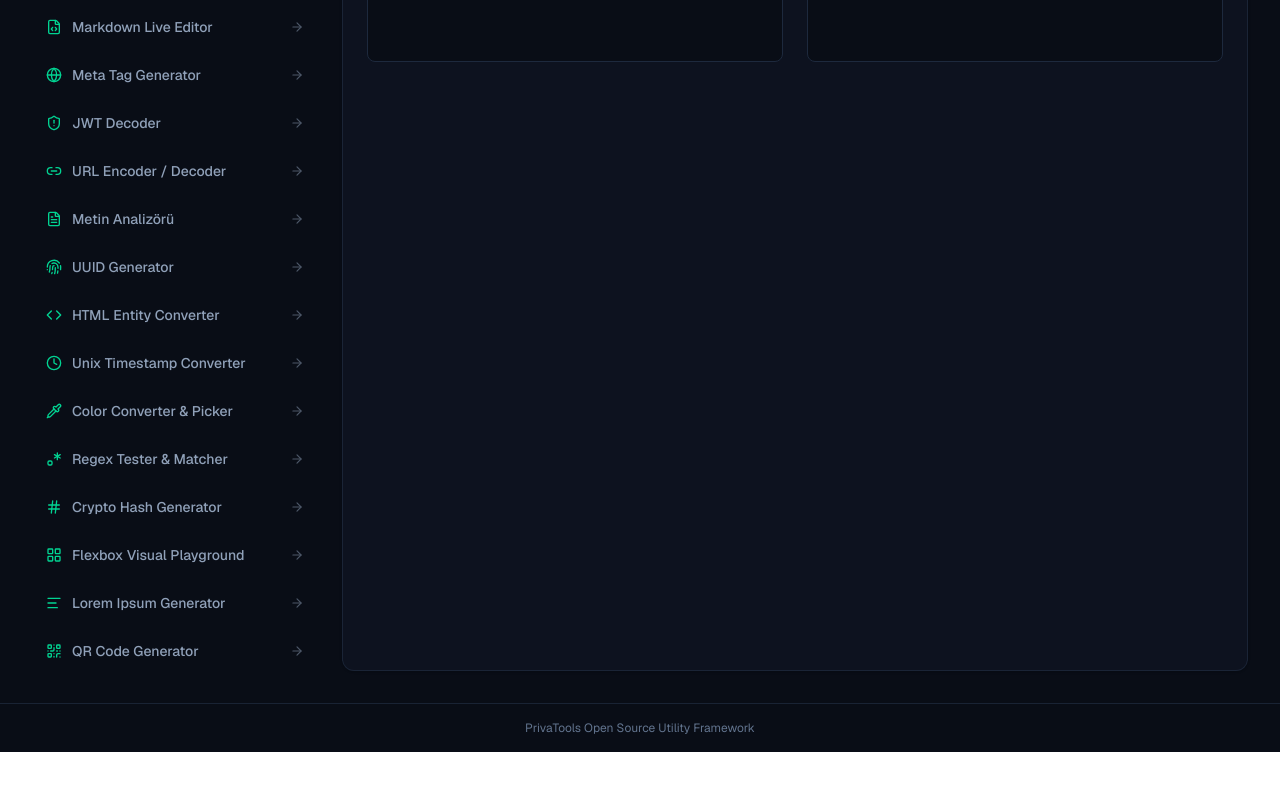
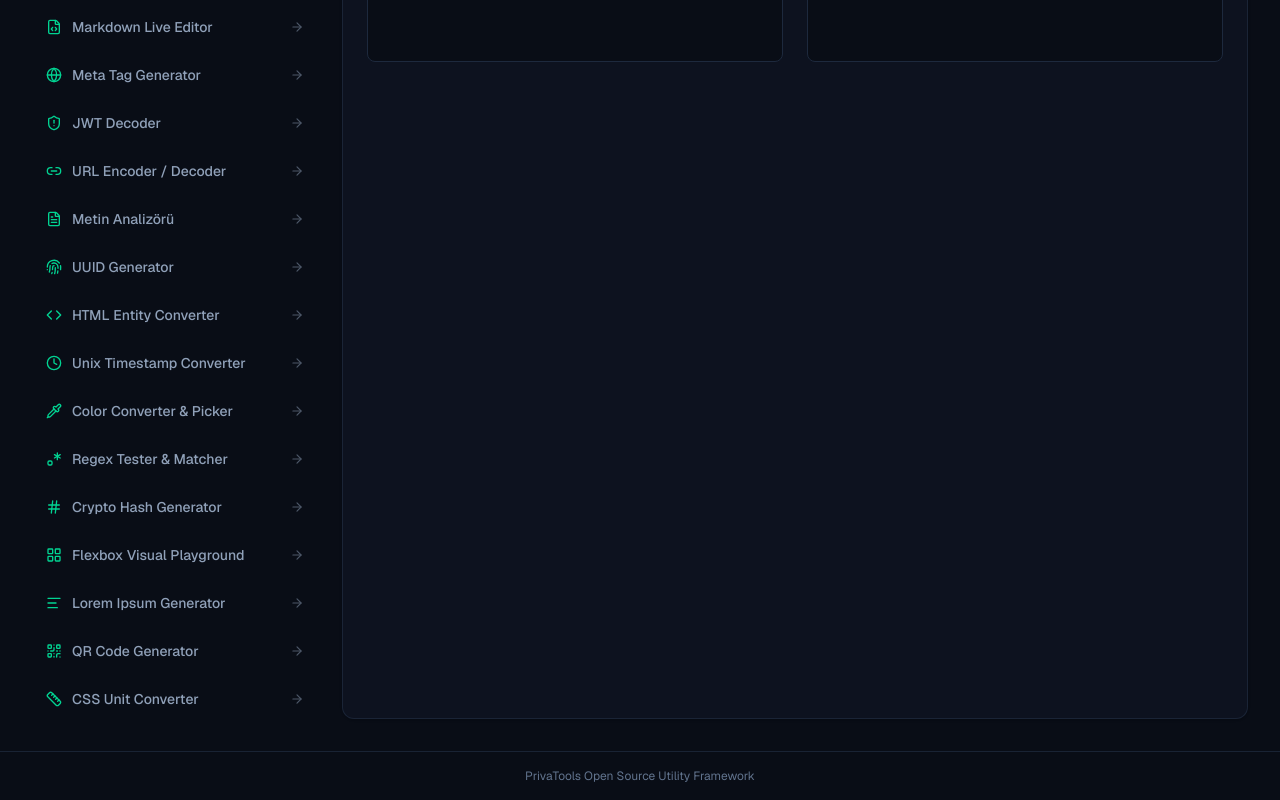
Before and after one commit to MuhammedEdev/privatools, a Next.js app: page / in a window 1280 px wide. Shown: the part 356-1156 px from the top of the page. Before the commit the page ends 1108 px from the top, so only its background shows below. Built offline with nearby package versions, Linux system fonts and the light colour scheme.

Commit message:
Add CssUnitConverter tool component (Tool #20)

```diff
--- a/src/app/page.tsx
+++ b/src/app/page.tsx
@@ -21,10 +21,11 @@ import {
   LayoutGrid,
   AlignLeft,
   QrCode,
+  Ruler,
   ArrowRight
 } from "lucide-react";
 
-// Tüm Modüler Bileşenler (Artık Hepsi Modüler!)
+// Tüm Modüler Bileşenler (Artık 20 Araç!)
 import ImageCompressor from "@/components/tools/ImageCompressor";
 import PasswordGenerator from "@/components/tools/PasswordGenerator";
 import JwtDecoder from "@/components/tools/JwtDecoder";
@@ -44,9 +45,10 @@ import HtmlEntityConverter from "@/components/tools/HtmlEntityConverter";
 import UnixTimestampConverter from "@/components/tools/UnixTimestampConverter";
 import RegexTester from "@/components/tools/RegexTester";
 import LoremIpsumGenerator from "@/components/tools/LoremIpsumGenerator";
+import CssUnitConverter from "@/components/tools/CssUnitConverter";
 
 export default function Home() {
-  const [activeTab, setActiveTab] = useState<"compressor" | "password" | "shadow" | "json" | "base64" | "markdown" | "meta" | "jwt" | "url" | "text" | "uuid" | "html" | "timestamp" | "color" | "regex" | "hash" | "flexbox" | "lorem" | "qr">("compressor");
+  const [activeTab, setActiveTab] = useState<"compressor" | "password" | "shadow" | "json" | "base64" | "markdown" | "meta" | "jwt" | "url" | "text" | "uuid" | "html" | "timestamp" | "color" | "regex" | "hash" | "flexbox" | "lorem" | "qr" | "unit">("compressor");
 
   return (
     <div className="min-h-screen bg-[#090D16] text-slate-200 font-sans flex flex-col justify-between">
@@ -67,7 +69,7 @@ export default function Home() {
         {/* Sidebar */}
         <aside className="lg:col-span-3 space-y-2">
           <p className="text-xs font-semibold text-slate-500 uppercase tracking-wider px-3 mb-2">
-            Araçlar (19)
+            Araçlar (20)
           </p>
           <button
             onClick={() => setActiveTab("compressor")}
@@ -353,12 +355,26 @@ export default function Home() {
             </div>
             <ArrowRight className="w-3.5 h-3.5 opacity-50" />
           </button>
+
+          <button
+            onClick={() => setActiveTab("unit")}
+            className={`w-full flex items-center justify-between px-3.5 py-2.5 rounded-lg text-sm font-medium transition-all ${
+              activeTab === "unit"
+                ? "bg-slate-800 text-white border border-slate-700"
+                : "text-slate-400 hover:text-slate-200 hover:bg-slate-900"
+            }`}
+          >
+            <div className="flex items-center gap-2.5">
+              <Ruler className="w-4 h-4 text-emerald-400" />
+              <span>CSS Unit Converter</span>
+            </div>
+            <ArrowRight className="w-3.5 h-3.5 opacity-50" />
+          </button>
         </aside>
 
         {/* Dashboard Area */}
         <section className="lg:col-span-9 bg-[#0D121F] border border-slate-800/80 rounded-xl p-6 shadow-sm">
 
-          {/* Tüm Araçların Bileşen Bağlantıları */}
           {activeTab === "compressor" && <ImageCompressor />}
           {activeTab === "password" && <PasswordGenerator />}
           {activeTab === "jwt" && <JwtDecoder />}
@@ -378,6 +394,7 @@ export default function Home() {
           {activeTab === "timestamp" && <UnixTimestampConverter />}
           {activeTab === "regex" && <RegexTester />}
           {activeTab === "lorem" && <LoremIpsumGenerator />}
+          {activeTab === "unit" && <CssUnitConverter />}
 
         </section>
       </main>
--- /dev/null
+++ b/src/components/tools/CssUnitConverter.tsx
@@ -0,0 +1,49 @@
+"use client";
+
+import React, { useState } from "react";
+
+export default function CssUnitConverter() {
+  const [pixels, setPixels] = useState<number | "">(16);
+  const [baseSize, setBaseSize] = useState<number>(16);
+
+  const pxToRem = (px: number, base: number) => {
+    if (!px || !base) return 0;
+    return (px / base).toFixed(4);
+  };
+
+  return (
+    <div className="p-6 bg-zinc-900 rounded-2xl border border-zinc-800 text-white max-w-md mx-auto shadow-xl">
+      <h2 className="text-xl font-bold mb-4">CSS Unit Converter (PX to REM)</h2>
+
+      <div className="space-y-4">
+        <div>
+          <label className="block text-sm text-zinc-400 mb-1">Pixel (PX)</label>
+          <input
+            type="number"
+            value={pixels}
+            onChange={(e) => setPixels(e.target.value === "" ? "" : Number(e.target.value))}
+            className="w-full bg-zinc-800 border border-zinc-700 rounded-lg p-2.5 text-white focus:outline-none focus:border-indigo-500"
+            placeholder="Örn: 16"
+          />
+        </div>
+
+        <div>
+          <label className="block text-sm text-zinc-400 mb-1">Base Size (Default: 16px)</label>
+          <input
+            type="number"
+            value={baseSize}
+            onChange={(e) => setBaseSize(Number(e.target.value) || 16)}
+            className="w-full bg-zinc-800 border border-zinc-700 rounded-lg p-2.5 text-white focus:outline-none focus:border-indigo-500"
+          />
+        </div>
+
+        <div className="p-4 bg-zinc-800/50 rounded-xl border border-zinc-700/50 text-center">
+          <span className="text-zinc-400 text-sm">Sonuç (REM):</span>
+          <div className="text-3xl font-extrabold text-indigo-400 mt-1">
+            {pixels === "" ? "0" : pxToRem(pixels, baseSize)} rem
+          </div>
+        </div>
+      </div>
+    </div>
+  );
+}
```
